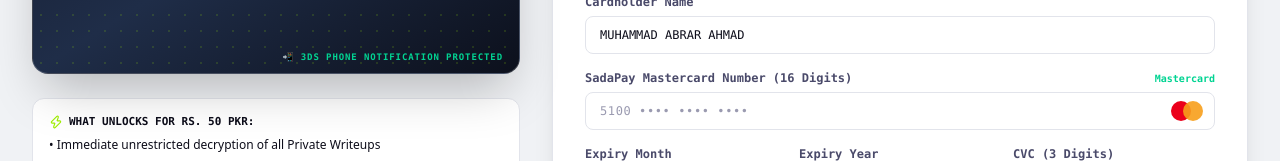
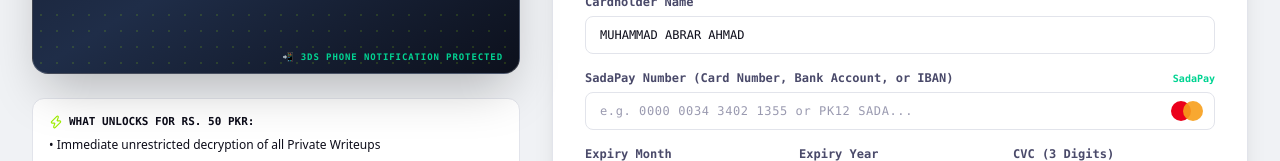
Before and after one commit to abrar898/index389blogs, a Next.js app: page /subscribe in a window 1280 px wide. Shown: the part 791-952 px from the top of the page. Built offline with nearby package versions, Linux system fonts and the light colour scheme; no server answers.

Commit message:
Allow full length SadaPay account number and IBAN up to 34 chars without truncation

```diff
--- a/src/components/subscription/MastercardCheckoutForm.tsx
+++ b/src/components/subscription/MastercardCheckoutForm.tsx
@@ -98,29 +98,35 @@
     setTimeout(() => setCopiedField(null), 2500);
   };
 
-  // Format Card Number
-  const cleanDigits = useMemo(() => cardNumber.replace(/\D/g, "").slice(0, 16), [cardNumber]);
+  // Format Card / Bank Number (Allows full length IBANs and account numbers up to 34 characters)
+  const cleanDigits = useMemo(() => {
+    return cardNumber.replace(/[^a-zA-Z0-9]/g, "").toUpperCase().slice(0, 34);
+  }, [cardNumber]);
 
   const formattedCardNumber = useMemo(() => {
-    return cleanDigits.replace(/(\d{4})(?=\d)/g, "$1 ").trim();
+    return cleanDigits.replace(/(.{4})(?=.)/g, "$1 ").trim();
   }, [cleanDigits]);
 
-  // Card brand detection (Mastercard 51-55 or 2221-2720)
+  // Card / Bank Brand detection
   const cardBrandInfo = useMemo(() => {
     if (cleanDigits.length < 2) return null;
-    const p2 = parseInt(cleanDigits.slice(0, 2), 10);
-    const p4 = cleanDigits.length >= 4 ? parseInt(cleanDigits.slice(0, 4), 10) : null;
-
-    if (p2 >= 51 && p2 <= 55) {
-      return { isMastercard: true, label: "Mastercard (SadaPay Physical/Virtual)" };
+    if (cleanDigits.startsWith("PK")) {
+      return { isMastercard: true, label: "SadaPay IBAN" };
     }
-    if (p4 !== null && p4 >= 2221 && p4 <= 2720) {
-      return { isMastercard: true, label: "Mastercard (SadaPay Debit)" };
+    if (cleanDigits.startsWith("000") || cleanDigits.startsWith("03")) {
+      return { isMastercard: true, label: "SadaPay Bank Number" };
     }
-    if (cleanDigits.startsWith("4")) {
-      return { isMastercard: false, label: "Visa (Mastercard Only Accepted)" };
+    if (
+      cleanDigits.startsWith("51") ||
+      cleanDigits.startsWith("52") ||
+      cleanDigits.startsWith("53") ||
+      cleanDigits.startsWith("54") ||
+      cleanDigits.startsWith("55") ||
+      cleanDigits.startsWith("22")
+    ) {
+      return { isMastercard: true, label: "SadaPay Mastercard" };
     }
-    return { isMastercard: true, label: "Mastercard" };
+    return { isMastercard: true, label: "SadaPay / Mastercard" };
   }, [cleanDigits]);
 
   // Trigger Phone 3DS Approval Modal
@@ -128,8 +134,8 @@
     e.preventDefault();
     setErrorMessage(null);
 
-    if (cleanDigits.length !== 16) {
-      setErrorMessage("Please enter your 16-digit SadaPay Mastercard number.");
+    if (cleanDigits.length < 8) {
+      setErrorMessage("Please enter your complete SadaPay number or IBAN.");
       return;
     }
 
@@ -677,10 +683,10 @@
                 <div className="space-y-1.5">
                   <div className="flex items-center justify-between">
                     <label className="block text-xs font-mono text-[var(--foreground-bright)] font-semibold">
-                      SadaPay Mastercard Number (16 Digits)
+                      SadaPay Number (Card Number, Bank Account, or IBAN)
                     </label>
                     <span className="text-[10px] font-mono text-emerald-400 font-bold">
-                      {cardBrandInfo ? cardBrandInfo.label : "Mastercard"}
+                      {cardBrandInfo ? cardBrandInfo.label : "SadaPay"}
                     </span>
                   </div>
                   <div className="relative">
@@ -688,9 +694,9 @@
                       type="text"
                       required
                       value={formattedCardNumber}
-                      onChange={(e) => setCardNumber(e.target.value.replace(/\D/g, "").slice(0, 16))}
-                      maxLength={19}
-                      placeholder="5100 •••• •••• ••••"
+                      onChange={(e) => setCardNumber(e.target.value.replace(/[^a-zA-Z0-9]/g, "").slice(0, 34))}
+                      maxLength={42}
+                      placeholder="e.g. 0000 0034 3402 1355 or PK12 SADA..."
                       className="w-full px-3.5 py-2.5 rounded-lg bg-[var(--surface-elevated)] border border-[var(--surface-border)] text-xs font-mono text-[var(--foreground-bright)] placeholder:text-[var(--foreground-muted)] tracking-wider focus:outline-none focus:border-emerald-400"
                     />
                     <div className="absolute right-3 top-1/2 -translate-y-1/2 flex items-center -space-x-2 pointer-events-none">
--- a/src/lib/subscription.ts
+++ b/src/lib/subscription.ts
@@ -36,78 +36,71 @@
   isMastercard: boolean;
   cleanNumber: string;
   last4: string;
+  cardBrand?: string;
   error?: string;
 } {
-  const cleanNumber = rawCardNumber.replace(/[\s-]/g, "");
+  const cleanNumber = rawCardNumber.replace(/[\s-]/g, "").toUpperCase();
 
-  if (!/^\d+$/.test(cleanNumber)) {
-    return {
-      isValid: false,
-      isMastercard: false,
-      cleanNumber,
-      last4: "",
-      error: "Card number must contain only numbers.",
-    };
-  }
-
-  if (cleanNumber.length !== 16) {
+  if (cleanNumber.length < 8) {
     return {
       isValid: false,
       isMastercard: false,
       cleanNumber,
       last4: cleanNumber.slice(-4),
-      error: "Mastercard numbers must be exactly 16 digits.",
+      error: "Please enter a valid SadaPay Card Number or IBAN.",
     };
   }
 
-  // Mastercard BIN ranges:
-  // - 51 to 55
-  // - 2221 to 2720 (modern 2-series range, commonly used by SadaPay & virtual debit cards)
-  const prefix2 = parseInt(cleanNumber.slice(0, 2), 10);
-  const prefix4 = parseInt(cleanNumber.slice(0, 4), 10);
-
-  const is5Series = prefix2 >= 51 && prefix2 <= 55;
-  const is2Series = prefix4 >= 2221 && prefix4 <= 2720;
-  const isMastercard = is5Series || is2Series;
-
-  if (!isMastercard) {
+  // 1. SadaPay IBAN (e.g. PK12SADA0000003434021355)
+  if (cleanNumber.startsWith("PK")) {
     return {
-      isValid: false,
-      isMastercard: false,
+      isValid: true,
+      isMastercard: true,
       cleanNumber,
       last4: cleanNumber.slice(-4),
-      error: "Only Mastercard is accepted (e.g. SadaPay or standard Mastercard).",
+      cardBrand: "SadaPay IBAN",
     };
   }
 
-  // Luhn Algorithm check
-  let sum = 0;
-  let alternate = false;
-  for (let i = cleanNumber.length - 1; i >= 0; i--) {
-    let digit = parseInt(cleanNumber.charAt(i), 10);
-    if (alternate) {
-      digit *= 2;
-      if (digit > 9) digit -= 9;
-    }
-    sum += digit;
-    alternate = !alternate;
-  }
-
-  if (sum % 10 !== 0) {
+  // 2. SadaPay Bank Account Number with leading zeroes (e.g. 0000003434021355)
+  if (cleanNumber.startsWith("000") || cleanNumber.startsWith("03")) {
     return {
-      isValid: false,
+      isValid: true,
       isMastercard: true,
       cleanNumber,
       last4: cleanNumber.slice(-4),
-      error: "Invalid card number checksum. Please verify card details.",
+      cardBrand: "SadaPay Bank Number",
+    };
+  }
+
+  // 3. Standard 16-digit Mastercard or Card Number
+  if (/^\d{16}$/.test(cleanNumber)) {
+    return {
+      isValid: true,
+      isMastercard: true,
+      cleanNumber,
+      last4: cleanNumber.slice(-4),
+      cardBrand: "SadaPay Mastercard",
+    };
+  }
+
+  // 4. Any account number or IBAN between 10 and 34 characters
+  if (cleanNumber.length >= 10 && cleanNumber.length <= 34) {
+    return {
+      isValid: true,
+      isMastercard: true,
+      cleanNumber,
+      last4: cleanNumber.slice(-4),
+      cardBrand: "SadaPay Account",
     };
   }
 
   return {
-    isValid: true,
-    isMastercard: true,
+    isValid: false,
+    isMastercard: false,
     cleanNumber,
     last4: cleanNumber.slice(-4),
+    error: "Invalid number. Please enter a valid SadaPay Card Number or IBAN.",
   };
 }
 
```
